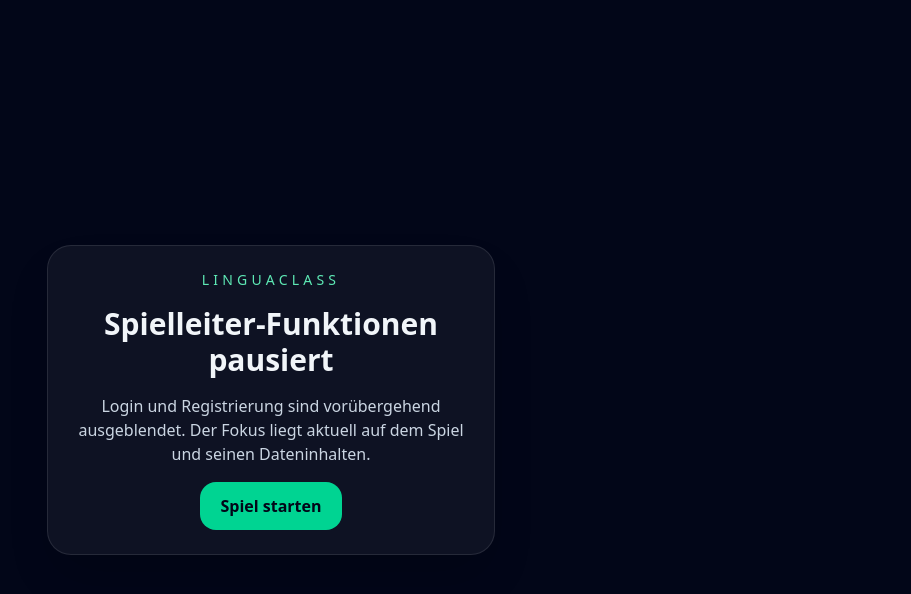
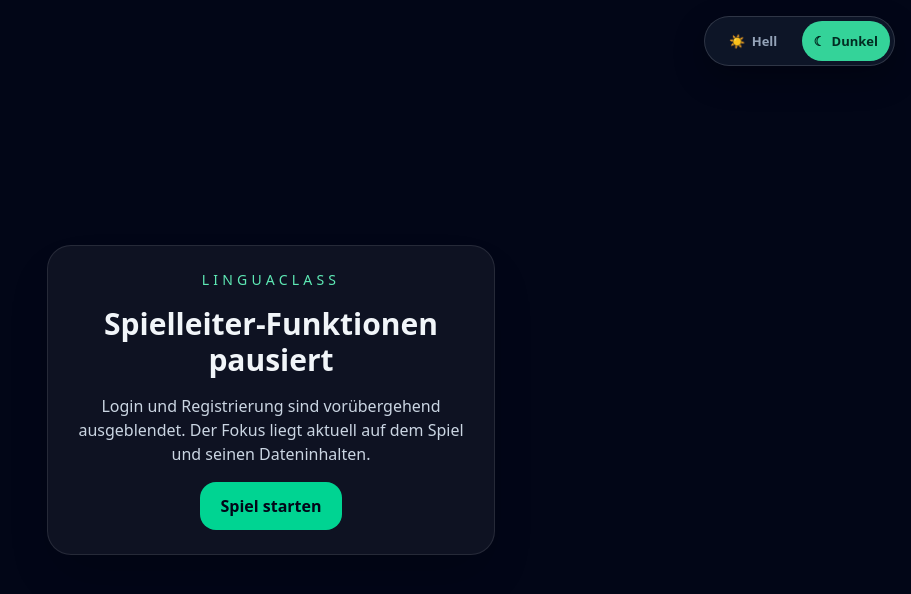
Before and after one commit to plan3t/classroomfe, a Next.js app: page /login in a window 1280 px wide. Shown: the top 594 px of the page, without its empty margins (369-1280 px from the left). Built offline with nearby package versions, Linux system fonts and the light colour scheme.

Commit message:
Add light and dark theme switching

```diff
--- a/app/globals.css
+++ b/app/globals.css
@@ -1,13 +1,234 @@
 @import 'tailwindcss';
 
 :root {
-  color-scheme: light;
+  color-scheme: dark;
+  --page-bg: #020617;
+  --page-fg: #f1f5f9;
+  --focus-ring: #6ee7b7;
+  --switch-bg: rgba(15, 23, 42, 0.92);
+  --switch-border: rgba(255, 255, 255, 0.14);
+  --switch-shadow: rgba(0, 0, 0, 0.28);
+  --switch-muted: #94a3b8;
+  --switch-active-bg: #34d399;
+  --switch-active-fg: #022c22;
 }
 
 body {
-  @apply bg-slate-950 text-slate-100 antialiased;
+  min-height: 100vh;
+  background: var(--page-bg);
+  color: var(--page-fg);
+  @apply antialiased;
+  transition: background-color 180ms ease, color 180ms ease;
 }
 
 input, select, button {
   @apply outline-none;
 }
+
+html[data-theme='light'] {
+  color-scheme: light;
+  --page-bg: #f8fafc;
+  --page-fg: #0f172a;
+  --focus-ring: #047857;
+  --switch-bg: rgba(255, 255, 255, 0.94);
+  --switch-border: rgba(15, 23, 42, 0.14);
+  --switch-shadow: rgba(15, 23, 42, 0.16);
+  --switch-muted: #64748b;
+  --switch-active-bg: #059669;
+  --switch-active-fg: #ffffff;
+}
+
+.theme-switch {
+  position: fixed;
+  z-index: 60;
+  top: 1rem;
+  right: 1rem;
+  display: inline-grid;
+  grid-template-columns: 1fr 1fr;
+  gap: 0.25rem;
+  padding: 0.25rem;
+  border: 1px solid var(--switch-border);
+  border-radius: 9999px;
+  background: var(--switch-bg);
+  box-shadow: 0 12px 32px var(--switch-shadow);
+  backdrop-filter: blur(14px);
+}
+
+.theme-switch__option {
+  display: inline-flex;
+  min-width: 2.75rem;
+  min-height: 2.5rem;
+  align-items: center;
+  justify-content: center;
+  gap: 0.4rem;
+  border-radius: 9999px;
+  padding: 0.55rem 0.75rem;
+  color: var(--switch-muted);
+  font-size: 0.8125rem;
+  font-weight: 700;
+  line-height: 1;
+  transition: background-color 150ms ease, color 150ms ease, transform 150ms ease;
+}
+
+.theme-switch__option:hover {
+  transform: translateY(-1px);
+}
+
+.theme-switch__option[aria-pressed='true'] {
+  background: var(--switch-active-bg);
+  color: var(--switch-active-fg);
+}
+
+.theme-switch__option:focus-visible {
+  outline: 2px solid var(--focus-ring);
+  outline-offset: 2px;
+}
+
+/*
+ * Compatibility layer for the app's existing dark-first Tailwind palette.
+ * Each light-mode value has a deliberate semantic counterpart: elevated
+ * surfaces stay distinct, muted copy remains readable, and status colors
+ * become darker rather than merely desaturated.
+ */
+html[data-theme='light'] [class~='border-white/10'] {
+  border-color: rgba(15, 23, 42, 0.12);
+}
+
+html[data-theme='light'] [class~='border-white/15'] {
+  border-color: rgba(15, 23, 42, 0.18);
+}
+
+html[data-theme='light'] [class~='divide-white/10'] > :not(:last-child) {
+  border-color: rgba(15, 23, 42, 0.1);
+}
+
+html[data-theme='light'] [class~='bg-white/5'] {
+  background-color: rgba(255, 255, 255, 0.76);
+}
+
+html[data-theme='light'] [class~='bg-white/10'] {
+  background-color: rgba(15, 23, 42, 0.07);
+}
+
+html[data-theme='light'] [class~='bg-slate-900'],
+html[data-theme='light'] [class~='bg-slate-950'] {
+  background-color: #ffffff;
+}
+
+html[data-theme='light'] [class~='bg-slate-900/50'],
+html[data-theme='light'] [class~='bg-slate-900/60'],
+html[data-theme='light'] [class~='bg-slate-900/70'],
+html[data-theme='light'] [class~='bg-slate-950/40'] {
+  background-color: rgba(241, 245, 249, 0.88);
+}
+
+html[data-theme='light'] [class~='from-slate-900'] {
+  --tw-gradient-from: #ffffff;
+  --tw-gradient-to: rgb(255 255 255 / 0);
+}
+
+html[data-theme='light'] [class~='via-slate-950'] {
+  --tw-gradient-via: #f8fafc;
+  --tw-gradient-to: rgb(248 250 252 / 0);
+}
+
+html[data-theme='light'] [class~='to-slate-900'] {
+  --tw-gradient-to: #eef2f7;
+}
+
+html[data-theme='light'] [class~='text-white'],
+html[data-theme='light'] [class~='text-slate-100'] {
+  color: #0f172a;
+}
+
+html[data-theme='light'] [class~='text-slate-200'] {
+  color: #334155;
+}
+
+html[data-theme='light'] [class~='text-slate-300'] {
+  color: #475569;
+}
+
+html[data-theme='light'] [class~='text-slate-400'] {
+  color: #64748b;
+}
+
+html[data-theme='light'] [class~='text-slate-500'] {
+  color: #64748b;
+}
+
+html[data-theme='light'] [class~='text-emerald-300'],
+html[data-theme='light'] [class~='text-emerald-200'] {
+  color: #047857;
+}
+
+html[data-theme='light'] [class~='text-emerald-100'] {
+  color: #065f46;
+}
+
+html[data-theme='light'] [class~='text-rose-300'],
+html[data-theme='light'] [class~='text-rose-100'] {
+  color: #be123c;
+}
+
+html[data-theme='light'] [class~='text-amber-300'],
+html[data-theme='light'] [class~='text-amber-200'],
+html[data-theme='light'] [class~='text-amber-100'] {
+  color: #92400e;
+}
+
+html[data-theme='light'] [class~='text-orange-300'] {
+  color: #c2410c;
+}
+
+html[data-theme='light'] [class~='text-sky-300'] {
+  color: #0369a1;
+}
+
+html[data-theme='light'] [class~='shadow-black/20'] {
+  --tw-shadow-color: rgba(15, 23, 42, 0.11);
+}
+
+html[data-theme='light'] [class~='hover:bg-white/5']:hover,
+html[data-theme='light'] [class~='hover:bg-white/10']:hover,
+html[data-theme='light'] [class~='hover:bg-white/20']:hover {
+  background-color: rgba(15, 23, 42, 0.09);
+}
+
+/* White buttons become dark secondary actions on a light canvas. */
+html[data-theme='light'] [class~='bg-white'][class~='text-slate-950'] {
+  background-color: #0f172a;
+  color: #ffffff;
+}
+
+html[data-theme='light'] [class~='bg-white'][class~='text-slate-950']:hover {
+  background-color: #334155;
+}
+
+/* Keep modal scrims dark and translucent in both themes. */
+html[data-theme='light'] [class~='bg-slate-950/70'] {
+  background-color: rgba(15, 23, 42, 0.58);
+}
+
+@media (max-width: 540px) {
+  .theme-switch__label {
+    position: absolute;
+    width: 1px;
+    height: 1px;
+    overflow: hidden;
+    clip: rect(0 0 0 0);
+    white-space: nowrap;
+  }
+
+  .theme-switch__option {
+    min-width: 2.5rem;
+    padding-inline: 0.65rem;
+  }
+}
+
+@media (prefers-reduced-motion: reduce) {
+  body,
+  .theme-switch__option {
+    transition: none;
+  }
+}
--- a/app/layout.tsx
+++ b/app/layout.tsx
@@ -1,6 +1,7 @@
 import './globals.css';
 import type { Metadata } from 'next';
 import { ReactNode } from 'react';
+import { ThemeSwitch } from '@/src/components/theme-switch';
 
 export const metadata: Metadata = {
   title: 'Smart Eat',
@@ -9,8 +10,18 @@
 
 export default function RootLayout({ children }: { children: ReactNode }) {
   return (
-    <html lang="de">
-      <body>{children}</body>
+    <html lang="de" suppressHydrationWarning>
+      <head>
+        <script
+          dangerouslySetInnerHTML={{
+            __html: `(function(){try{var t=localStorage.getItem('smart-eat-theme');if(t!=='light'&&t!=='dark'){t=window.matchMedia('(prefers-color-scheme: light)').matches?'light':'dark'}document.documentElement.dataset.theme=t;document.documentElement.style.colorScheme=t}catch(e){document.documentElement.dataset.theme='dark'}})();`,
+          }}
+        />
+      </head>
+      <body>
+        <ThemeSwitch />
+        {children}
+      </body>
     </html>
   );
 }
--- /dev/null
+++ b/src/components/theme-switch.tsx
@@ -0,0 +1,52 @@
+'use client';
+
+import { useEffect, useState } from 'react';
+
+type Theme = 'light' | 'dark';
+
+const THEME_STORAGE_KEY = 'smart-eat-theme';
+
+function applyTheme(theme: Theme) {
+  document.documentElement.dataset.theme = theme;
+  document.documentElement.style.colorScheme = theme;
+  localStorage.setItem(THEME_STORAGE_KEY, theme);
+}
+
+export function ThemeSwitch() {
+  const [theme, setTheme] = useState<Theme>('dark');
+
+  useEffect(() => {
+    const currentTheme = document.documentElement.dataset.theme === 'light' ? 'light' : 'dark';
+    setTheme(currentTheme);
+  }, []);
+
+  function selectTheme(nextTheme: Theme) {
+    applyTheme(nextTheme);
+    setTheme(nextTheme);
+  }
+
+  return (
+    <div className="theme-switch" role="group" aria-label="Farbschema auswählen">
+      <button
+        type="button"
+        className="theme-switch__option"
+        aria-label="Helles Farbschema verwenden"
+        aria-pressed={theme === 'light'}
+        onClick={() => selectTheme('light')}
+      >
+        <span aria-hidden="true">☀</span>
+        <span className="theme-switch__label">Hell</span>
+      </button>
+      <button
+        type="button"
+        className="theme-switch__option"
+        aria-label="Dunkles Farbschema verwenden"
+        aria-pressed={theme === 'dark'}
+        onClick={() => selectTheme('dark')}
+      >
+        <span aria-hidden="true">☾</span>
+        <span className="theme-switch__label">Dunkel</span>
+      </button>
+    </div>
+  );
+}
```
